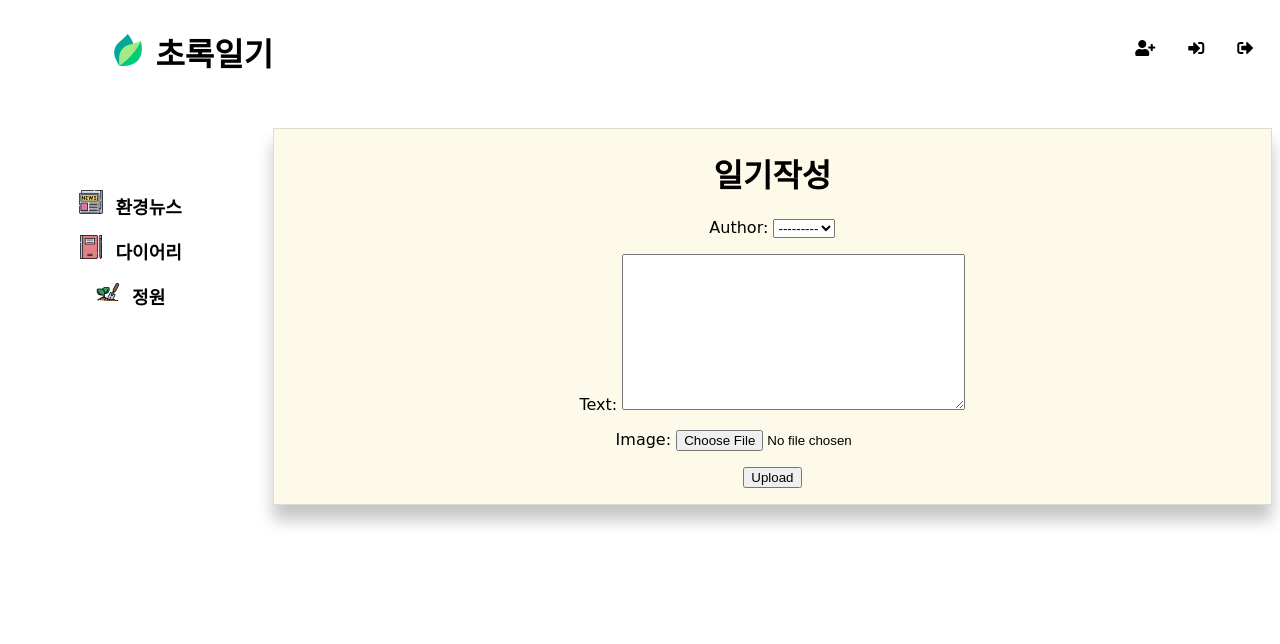
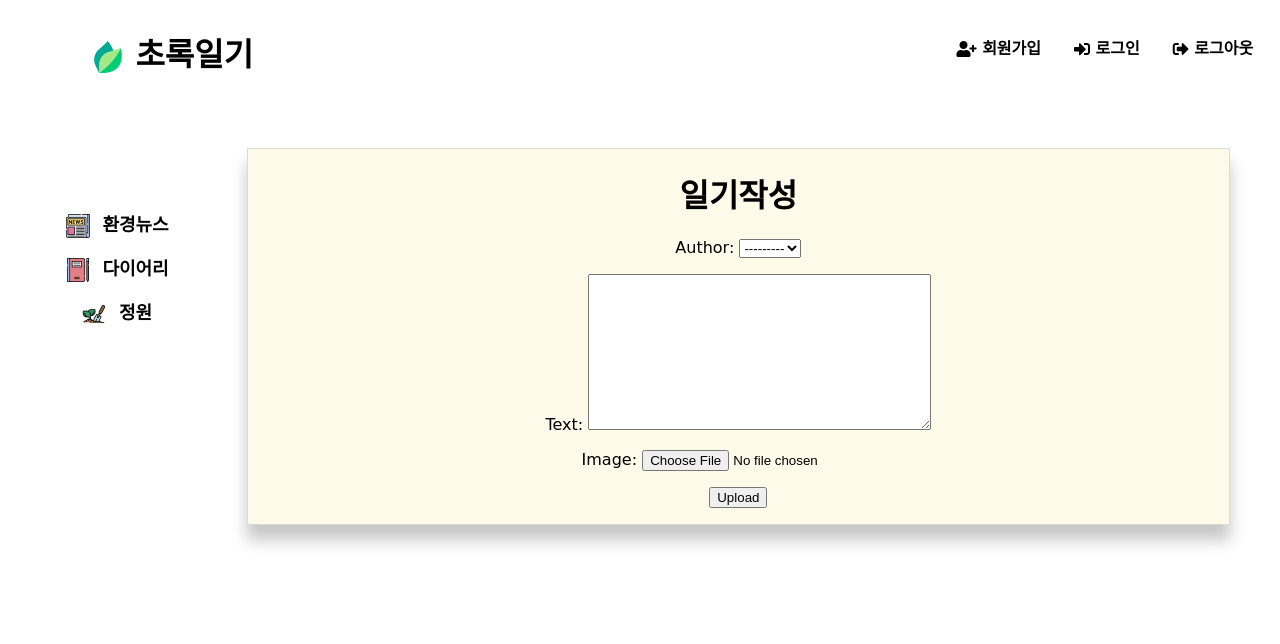
Before and after one commit to seungyun87/greendiary, a Django app: page /create/ in a window 1280 px wide. Shown: the top 644 px of the page. Run offline with Django 3.2, Linux system fonts and the light colour scheme; data comes from the database, SQL or seed files in the repository; both versions use the stored data as it was after the commit; some libraries are stand-ins or nearby versions; some web fonts are replaced.

Commit message:
css 아이콘 추가 및 수정

```diff
--- a/greendiary/diary/calendar.py
+++ b/greendiary/diary/calendar.py
@@ -15,7 +15,7 @@
 		d = ''
 		#여기서 이미지 출력.
 		for event in events_per_day:
-			d += f'<li><a href="../list">+1stemp</a></li>'
+			d += f'<li><a href="../list"><img src="../../static/images/checked.png">&nbsp;+1 stemp</a></li>'
 
 
 		if day != 0:
--- a/greendiary/static/css/base.css
+++ b/greendiary/static/css/base.css
@@ -1,7 +1,7 @@
 .grid{
     display: grid;
-    grid-template-columns: 1fr 4fr;
-    grid-template-rows: 100px 3fr 100px;
+    grid-template-columns: 1fr 4.5fr 0.1fr;
+    grid-template-rows: 120px 3fr 100px;
     gap: 20px;
     background-color: #ffffff;
 
@@ -37,11 +37,11 @@
   z-index: 2;
   position: absolute;
   line-height: 50px;
-  left: 80;
+  left: 60;
 }
 .header-color{
 
-  grid-column: 1/4;
+  grid-column: 1/2;
   grid-row: 1/2;
   /*background-color: #93db76;*/
 
@@ -58,12 +58,13 @@
 
 }
 .content {
-    grid-column: 2/4;
-    grid-row: 2/4;
+    grid-column: 2/2;
+    grid-row: 2/2;
     text-align: center;
     background-color: rgb(253, 250, 233);
     border: 1px solid #bcbcbc7e;
     box-shadow: 0px 15px 15px rgb(199, 198, 198);
+
 }
 
 li{
@@ -98,7 +99,15 @@
     text-align: right;
 
 }
+i {
+  vertical-align: -1px;
+}
+img {
 
+
+  vertical-align: middle;
+
+}
 
 .vercenter {
     line-height: 100px;
--- a/greendiary/templates/base.html
+++ b/greendiary/templates/base.html
@@ -30,6 +30,7 @@
               <img src="{% static 'images/leaf.png' %}">
               <span>
               초록일기&nbsp;</span></a></h1>
+
           </div>
         </div>
         <div class="header-color"></div>
@@ -38,9 +39,9 @@
           <div class="vercenter">
             <div class="right">
 
-          <a href="{% url 'signup' %}"><i class="fas fa-user-plus"></i>&nbsp;&nbsp;&nbsp;&nbsp;&nbsp;</a>
-          <a href="{% url 'login' %}"><i class="fas fa-sign-in-alt"></i>&nbsp;&nbsp;&nbsp;&nbsp;&nbsp;</a>
-          <a href="{% url 'logout' %}"><i class="fas fa-sign-out-alt"></i>&nbsp;&nbsp;&nbsp;&nbsp;&nbsp;</a>
+          <a href="{% url 'signup' %}"><i class="fas fa-user-plus"></i>&nbsp;회원가입&nbsp;&nbsp;&nbsp;&nbsp;&nbsp;</a>
+          <a href="{% url 'login' %}"><i class="fas fa-sign-in-alt"></i>&nbsp;로그인&nbsp;&nbsp;&nbsp;&nbsp;&nbsp;</a>
+          <a href="{% url 'logout' %}"><i class="fas fa-sign-out-alt"></i>&nbsp;로그아웃&nbsp;&nbsp;&nbsp;&nbsp;&nbsp;</a>
         </div>
         </div>
         </div>
@@ -54,14 +55,14 @@
             <li><a href=""><img src="{% static 'images/newspaper.png' %}">&nbsp;&nbsp;환경뉴스</a></li>
             <li><a href="{% url 'diary:calendar'%}"><img src="{% static 'images/diary.png' %}">&nbsp;&nbsp;다이어리</a>
               <ul>
-                <li><a href="{% url 'diary:calendar'%}">나의 다이어리</a></li>
-                <li><a href="{% url 'diary:list' %}">다이어리 리스트</a></li>
+                <li><a href="{% url 'diary:calendar'%}">- 나의 다이어리</a></li>
+                <li><a href="{% url 'diary:list' %}">- 다이어리 리스트</a></li>
 
               </ul>
             </li>
             <li><a href=""><img src="{% static 'images/farming.png' %}">&nbsp;&nbsp;정원</a>
               <ul>
-                <li><a href="">나의 정원</a></li>
+                <li><a href="">- 나의 정원</a></li>
               </ul>
             </li>
 
```
Also changed, not shown: greendiary/db.sqlite3, greendiary/media/photo/2020/09/10/2020-09-09_1.png (deleted), greendiary/media/photo/2020/09/10/2020-09-09_1_G7FJk3l.png (deleted), greendiary/static/images/checked.png (added), greendiary/static/images/cloud.jpg (deleted), greendiary/static/images/doodle (1).png (deleted), greendiary/static/images/doodle (2).png (deleted), greendiary/static/images/doodle.png (deleted), greendiary/static/images/farming (1).png (deleted), greendiary/static/images/highlight.jpg (deleted), greendiary/static/images/newspaper (1).png (deleted).
